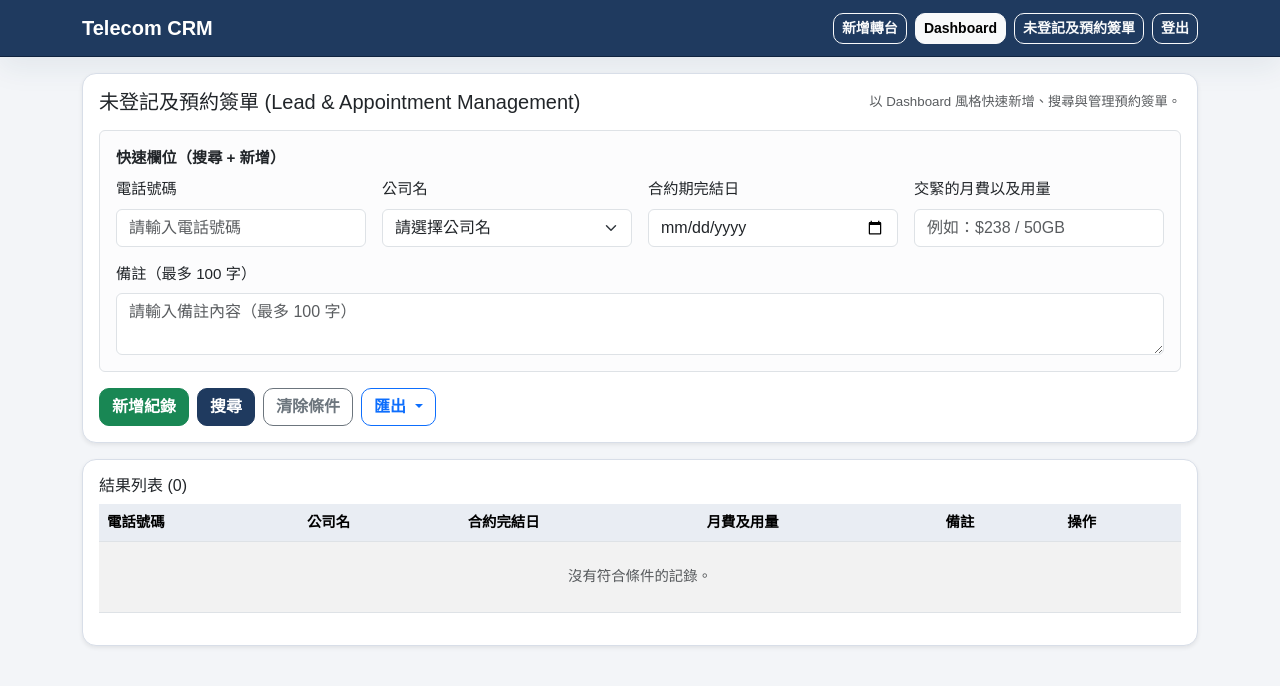
After one commit to japanandykeung1979-tech/super-duper-tribble, a Flask app: page /appointments in a window 1280 px wide. The commit adds this page. Shown: the top 686 px of the page. Run offline with Flask 3, Linux system fonts and the light colour scheme; the visitor is signed in with stand-in values (Sample User, id 1); data that the repository does not hold is empty.

Commit message:
Add lead & appointment management module and page

```diff
--- a/app.py
+++ b/app.py
@@ -29,6 +29,7 @@ app.config["SECRET_KEY"] = os.environ.get("SECRET_KEY", "dev-secret-key-change-m
 DNO_OPTIONS = ["CMHK", "CSL", "SmarTone", "3HK", "HKBN", "其他"]
 PLAN_OPTIONS = ["5G Basic", "5G Premium", "4.5G Value", "Family Plan", "Data SIM"]
 TIME_OPTIONS = ["AM", "PM"]
+APPOINTMENT_TELECOM_OPTIONS = ["CSL", "SmarTone", "中國移動", "3HK", "中國聯通", "電訊數碼"]
 DATE_FIELDS = ["contract_end_date", "transfer_out_date", "start_date", "replacement_date"]
 MNP_REQUIRED_FIELDS = [
     "english_name",
@@ -101,6 +102,20 @@ def init_db() -> None:
         """
     )
 
+    db.execute(
+        """
+        CREATE TABLE IF NOT EXISTS appointments (
+            id INTEGER PRIMARY KEY AUTOINCREMENT,
+            phone_number TEXT NOT NULL,
+            current_telecom TEXT NOT NULL,
+            contract_end_date TEXT,
+            current_plan_usage TEXT,
+            remark TEXT,
+            created_at TEXT NOT NULL
+        )
+        """
+    )
+
     existing_columns = {
         row[1] for row in db.execute("PRAGMA table_info(orders)").fetchall()
     }
@@ -131,6 +146,9 @@ def init_db() -> None:
         CREATE INDEX IF NOT EXISTS idx_orders_b_card_number ON orders(b_card_number);
         CREATE INDEX IF NOT EXISTS idx_orders_pps ON orders(pps);
         CREATE INDEX IF NOT EXISTS idx_orders_ns ON orders(ns);
+        CREATE INDEX IF NOT EXISTS idx_appointments_created_at ON appointments(created_at DESC);
+        CREATE INDEX IF NOT EXISTS idx_appointments_phone_number ON appointments(phone_number);
+        CREATE INDEX IF NOT EXISTS idx_appointments_contract_end_date ON appointments(contract_end_date);
         """
     )
 
@@ -278,6 +296,61 @@ def build_order_filters(args) -> tuple[str, list[Any]]:
     else:
         query += " ORDER BY created_at DESC"
     return query, params
+
+
+def build_appointment_filters(args) -> tuple[str, list[Any]]:
+    query = "SELECT * FROM appointments WHERE 1=1"
+    params: list[Any] = []
+
+    phone_number = args.get("phone_number", "").strip()
+    current_telecom = args.get("current_telecom", "").strip()
+    contract_end_date = args.get("contract_end_date", "").strip()
+    current_plan_usage = args.get("current_plan_usage", "").strip()
+    remark = args.get("remark", "").strip()
+
+    if phone_number:
+        query += " AND phone_number LIKE ?"
+        params.append(f"%{phone_number}%")
+    if current_telecom:
+        query += " AND current_telecom = ?"
+        params.append(current_telecom)
+    if contract_end_date:
+        query += " AND contract_end_date = ?"
+        params.append(contract_end_date)
+    if current_plan_usage:
+        query += " AND current_plan_usage LIKE ?"
+        params.append(f"%{current_plan_usage}%")
+    if remark:
+        query += " AND remark LIKE ?"
+        params.append(f"%{remark}%")
+
+    query += " ORDER BY created_at DESC"
+    return query, params
+
+
+def insert_appointment(data: dict[str, Any]) -> None:
+    db = get_db()
+    db.execute(
+        """
+        INSERT INTO appointments (
+            phone_number, current_telecom, contract_end_date, current_plan_usage, remark, created_at
+        ) VALUES (?, ?, ?, ?, ?, ?)
+        """,
+        (
+            data["phone_number"],
+            data["current_telecom"],
+            data.get("contract_end_date", ""),
+            data.get("current_plan_usage", ""),
+            data.get("remark", "")[:100],
+            datetime.now().strftime("%Y-%m-%d %H:%M:%S"),
+        ),
+    )
+    db.commit()
+
+
+def fetch_appointment(appointment_id: int) -> sqlite3.Row | None:
+    db = get_db()
+    return db.execute("SELECT * FROM appointments WHERE id = ?", (appointment_id,)).fetchone()
 
 
 def collect_form_data(form, required_fields: list[str]) -> dict[str, Any]:
@@ -684,6 +757,121 @@ def dashboard():
     )
 
 
+@app.route("/appointments", methods=["GET", "POST"])
+@login_required
+def appointments():
+    if request.method == "POST":
+        action = request.form.get("action", "search")
+
+        if action == "search":
+            search_params = {
+                "phone_number": request.form.get("phone_number", "").strip(),
+                "current_telecom": request.form.get("current_telecom", "").strip(),
+                "contract_end_date": request.form.get("contract_end_date", "").strip(),
+                "current_plan_usage": request.form.get("current_plan_usage", "").strip(),
+                "remark": request.form.get("remark", "").strip(),
+            }
+            cleaned_params = {key: value for key, value in search_params.items() if value}
+            return redirect(url_for("appointments", **cleaned_params))
+
+        if action == "add":
+            form_data = {
+                "phone_number": request.form.get("phone_number", "").strip(),
+                "current_telecom": request.form.get("current_telecom", "").strip(),
+                "contract_end_date": request.form.get("contract_end_date", "").strip(),
+                "current_plan_usage": request.form.get("current_plan_usage", "").strip(),
+                "remark": request.form.get("remark", "").strip()[:100],
+            }
+
+            if not form_data["phone_number"] or form_data["current_telecom"] not in APPOINTMENT_TELECOM_OPTIONS:
+                flash("請填寫電話號碼，並選擇有效公司名。", "danger")
+                return redirect(url_for("appointments", **request.args.to_dict(flat=False)))
+
+            insert_appointment(form_data)
+            flash("已新增未登記及預約簽單紀錄。", "success")
+            return redirect(url_for("appointments", **request.args.to_dict(flat=False)))
+
+        flash("不支援的操作。", "danger")
+        return redirect(url_for("appointments", **request.args.to_dict(flat=False)))
+
+    query, params = build_appointment_filters(request.args)
+    db = get_db()
+    appointments_data = db.execute(query, params).fetchall()
+
+    return render_template(
+        "appointments.html",
+        appointments=appointments_data,
+        telecom_options=APPOINTMENT_TELECOM_OPTIONS,
+    )
+
+
+@app.get("/appointments/export")
+@login_required
+def export_appointments():
+    export_format = request.args.get("format", "csv").lower()
+    if export_format not in {"csv", "excel"}:
+        flash("匯出格式不支援。", "danger")
+        return redirect(url_for("appointments", **request.args))
+
+    query, params = build_appointment_filters(request.args)
+    db = get_db()
+    appointments_data = db.execute(query, params).fetchall()
+
+    columns = [
+        ("phone_number", "電話號碼"),
+        ("current_telecom", "公司名"),
+        ("contract_end_date", "合約完結日"),
+        ("current_plan_usage", "月費及用量"),
+        ("remark", "備註"),
+        ("created_at", "建立時間"),
+    ]
+    filename_time = datetime.now().strftime("%Y%m%d_%H%M%S")
+
+    if export_format == "csv":
+        output = StringIO()
+        writer = DictWriter(output, fieldnames=[label for _field, label in columns])
+        writer.writeheader()
+        for appointment in appointments_data:
+            writer.writerow({label: appointment[field] for field, label in columns})
+
+        csv_text = output.getvalue()
+        csv_bytes = csv_text.encode("utf-8-sig")
+        return Response(
+            csv_bytes,
+            mimetype="text/csv; charset=utf-8",
+            headers={
+                "Content-Disposition": f"attachment; filename=appointments_{filename_time}.csv",
+            },
+        )
+
+    rows = [
+        "<?xml version=\"1.0\"?>",
+        '<?mso-application progid="Excel.Sheet"?>',
+        '<Workbook xmlns="urn:schemas-microsoft-com:office:spreadsheet"',
+        ' xmlns:ss="urn:schemas-microsoft-com:office:spreadsheet">',
+        '<Worksheet ss:Name="Appointments"><Table>',
+        "<Row>",
+    ]
+    for _field, label in columns:
+        rows.append(f"<Cell><Data ss:Type=\"String\">{escape(label)}</Data></Cell>")
+    rows.append("</Row>")
+    for appointment in appointments_data:
+        rows.append("<Row>")
+        for field, _label in columns:
+            value = "" if appointment[field] is None else str(appointment[field])
+            rows.append(f"<Cell><Data ss:Type=\"String\">{escape(value)}</Data></Cell>")
+        rows.append("</Row>")
+    rows.extend(["</Table></Worksheet>", "</Workbook>"])
+
+    return Response(
+        "\n".join(rows),
+        mimetype="application/vnd.ms-excel",
+        headers={
+            "Content-Disposition": f"attachment; filename=appointments_{filename_time}.xls",
+        },
+    )
+
+
 @app.get("/dashboard/export")
 @login_required
 def export_orders():
@@ -844,6 +1032,73 @@ def delete_order(order_id: int):
     return redirect(url_for("dashboard", **request.args.to_dict(flat=False)))
 
 
+@app.route("/appointments/<int:appointment_id>/edit", methods=["GET", "POST"])
+@login_required
+def edit_appointment(appointment_id: int):
+    appointment = fetch_appointment(appointment_id)
+    if appointment is None:
+        flash("找不到該筆紀錄。", "danger")
+        return redirect(url_for("appointments"))
+
+    if request.method == "POST":
+        form_data = {
+            "phone_number": request.form.get("phone_number", "").strip(),
+            "current_telecom": request.form.get("current_telecom", "").strip(),
+            "contract_end_date": request.form.get("contract_end_date", "").strip(),
+            "current_plan_usage": request.form.get("current_plan_usage", "").strip(),
+            "remark": request.form.get("remark", "").strip()[:100],
+        }
+
+        if not form_data["phone_number"] or form_data["current_telecom"] not in APPOINTMENT_TELECOM_OPTIONS:
+            flash("資料不完整或包含無效欄位，請檢查後重試。", "danger")
+            return render_template(
+                "edit_appointment.html",
+                appointment=form_data,
+                appointment_id=appointment_id,
+                telecom_options=APPOINTMENT_TELECOM_OPTIONS,
+            )
+
+        db = get_db()
+        db.execute(
+            """
+            UPDATE appointments
+            SET phone_number = ?, current_telecom = ?, contract_end_date = ?, current_plan_usage = ?, remark = ?
+            WHERE id = ?
+            """,
+            (
+                form_data["phone_number"],
+                form_data["current_telecom"],
+                form_data["contract_end_date"],
+                form_data["current_plan_usage"],
+                form_data["remark"],
+                appointment_id,
+            ),
+        )
+        db.commit()
+        flash("紀錄資料已更新。", "success")
+        return redirect(url_for("appointments"))
+
+    return render_template(
+        "edit_appointment.html",
+        appointment=appointment,
+        appointment_id=appointment_id,
+        telecom_options=APPOINTMENT_TELECOM_OPTIONS,
+    )
+
+
+@app.post("/appointments/<int:appointment_id>/delete")
+@login_required
+def delete_appointment(appointment_id: int):
+    db = get_db()
+    cursor = db.execute("DELETE FROM appointments WHERE id = ?", (appointment_id,))
+    db.commit()
+    if cursor.rowcount:
+        flash("紀錄已刪除。", "success")
+    else:
+        flash("找不到要刪除的紀錄。", "danger")
+    return redirect(url_for("appointments", **request.args.to_dict(flat=False)))
+
+
 init_db()
 
 if __name__ == "__main__":
--- /dev/null
+++ b/templates/appointments.html
@@ -0,0 +1,105 @@
+{% extends 'base.html' %}
+{% block title %}未登記及預約簽單 - Telecom CRM{% endblock %}
+{% block content %}
+<div class="card shadow-sm mb-3">
+  <div class="card-body">
+    <div class="d-flex flex-column flex-lg-row justify-content-between align-items-lg-center gap-2 mb-3">
+      <h2 class="h5 mb-0">未登記及預約簽單 (Lead & Appointment Management)</h2>
+      <small class="text-muted">以 Dashboard 風格快速新增、搜尋與管理預約簽單。</small>
+    </div>
+
+    <form method="post" class="row g-3 align-items-end">
+      <input type="hidden" name="_csrf_token" value="{{ csrf_token }}">
+      <div class="col-12">
+        <div class="border rounded p-3 bg-light-subtle">
+          <div class="fw-semibold mb-2">快速欄位（搜尋 + 新增）</div>
+          <div class="row g-3 align-items-end">
+            <div class="col-12 col-lg-3">
+              <label class="form-label">電話號碼</label>
+              <input type="tel" class="form-control" name="phone_number" value="{{ request.args.get('phone_number','') }}" placeholder="請輸入電話號碼">
+            </div>
+            <div class="col-12 col-lg-3">
+              <label class="form-label">公司名</label>
+              <select class="form-select" name="current_telecom">
+                <option value="">請選擇公司名</option>
+                {% for option in telecom_options %}
+                <option value="{{ option }}" {% if request.args.get('current_telecom','') == option %}selected{% endif %}>{{ option }}</option>
+                {% endfor %}
+              </select>
+            </div>
+            <div class="col-12 col-lg-3">
+              <label class="form-label">合約期完結日</label>
+              <input type="date" class="form-control" name="contract_end_date" value="{{ request.args.get('contract_end_date','') }}">
+            </div>
+            <div class="col-12 col-lg-3">
+              <label class="form-label">交緊的月費以及用量</label>
+              <input type="text" class="form-control" name="current_plan_usage" value="{{ request.args.get('current_plan_usage','') }}" placeholder="例如：$238 / 50GB">
+            </div>
+            <div class="col-12">
+              <label class="form-label">備註（最多 100 字）</label>
+              <textarea class="form-control" name="remark" rows="2" maxlength="100" placeholder="請輸入備註內容（最多 100 字）">{{ request.args.get('remark','') }}</textarea>
+            </div>
+          </div>
+        </div>
+      </div>
+
+      <div class="col-12 d-grid d-md-flex gap-2">
+        <button class="btn btn-success" type="submit" name="action" value="add">新增紀錄</button>
+        <button class="btn btn-primary" type="submit" name="action" value="search">搜尋</button>
+        <a class="btn btn-outline-secondary" href="{{ url_for('appointments') }}">清除條件</a>
+        <div class="dropdown">
+          <button class="btn btn-outline-primary dropdown-toggle" type="button" data-bs-toggle="dropdown" aria-expanded="false">
+            匯出
+          </button>
+          <ul class="dropdown-menu">
+            <li><a class="dropdown-item" href="{{ url_for('export_appointments', format='csv', **request.args.to_dict(flat=False)) }}">匯出 CSV</a></li>
+            <li><a class="dropdown-item" href="{{ url_for('export_appointments', format='excel', **request.args.to_dict(flat=False)) }}">匯出 Excel</a></li>
+          </ul>
+        </div>
+      </div>
+    </form>
+  </div>
+</div>
+
+<div class="card shadow-sm">
+  <div class="card-body">
+    <h2 class="h6">結果列表 ({{ appointments|length }})</h2>
+    <div class="table-responsive">
+      <table class="table table-striped table-hover align-middle">
+        <thead>
+          <tr>
+            <th>電話號碼</th>
+            <th>公司名</th>
+            <th>合約完結日</th>
+            <th>月費及用量</th>
+            <th>備註</th>
+            <th>操作</th>
+          </tr>
+        </thead>
+        <tbody>
+          {% for item in appointments %}
+          <tr>
+            <td>{{ item['phone_number'] }}</td>
+            <td>{{ item['current_telecom'] }}</td>
+            <td>{{ item['contract_end_date'] or '-' }}</td>
+            <td>{{ item['current_plan_usage'] or '-' }}</td>
+            <td>{{ item['remark'] or '-' }}</td>
+            <td>
+              <div class="d-flex gap-2">
+                <a class="btn btn-sm btn-outline-primary" href="{{ url_for('edit_appointment', appointment_id=item['id']) }}">編輯</a>
+                <form method="post" action="{{ url_for('delete_appointment', appointment_id=item['id'], **request.args.to_dict(flat=False)) }}" onsubmit="return confirm('確定要刪除此筆紀錄嗎？');">
+                  <input type="hidden" name="_csrf_token" value="{{ csrf_token }}">
+                  <button type="submit" class="btn btn-sm btn-outline-danger">刪除</button>
+                </form>
+              </div>
+            </td>
+          </tr>
+          {% else %}
+          <tr><td colspan="6" class="text-center text-muted py-4">沒有符合條件的記錄。</td></tr>
+          {% endfor %}
+        </tbody>
+      </table>
+    </div>
+  </div>
+</div>
+{% endblock %}
--- a/templates/base.html
+++ b/templates/base.html
@@ -87,6 +87,7 @@
         <div class="ms-lg-auto d-grid d-lg-flex gap-2 mt-2 mt-lg-0">
           <a class="btn btn-outline-light btn-sm" href="{{ url_for('mnp_form') }}">新增轉台</a>
           <a class="btn btn-light btn-sm" href="{{ url_for('dashboard') }}">Dashboard</a>
+          <a class="btn btn-outline-light btn-sm" href="{{ url_for('appointments') }}">未登記及預約簽單</a>
           <a class="btn btn-outline-light btn-sm" href="{{ url_for('logout') }}">登出</a>
         </div>
       </div>
```
Also changed, not shown: templates/edit_appointment.html (added, +41 -0 lines).
